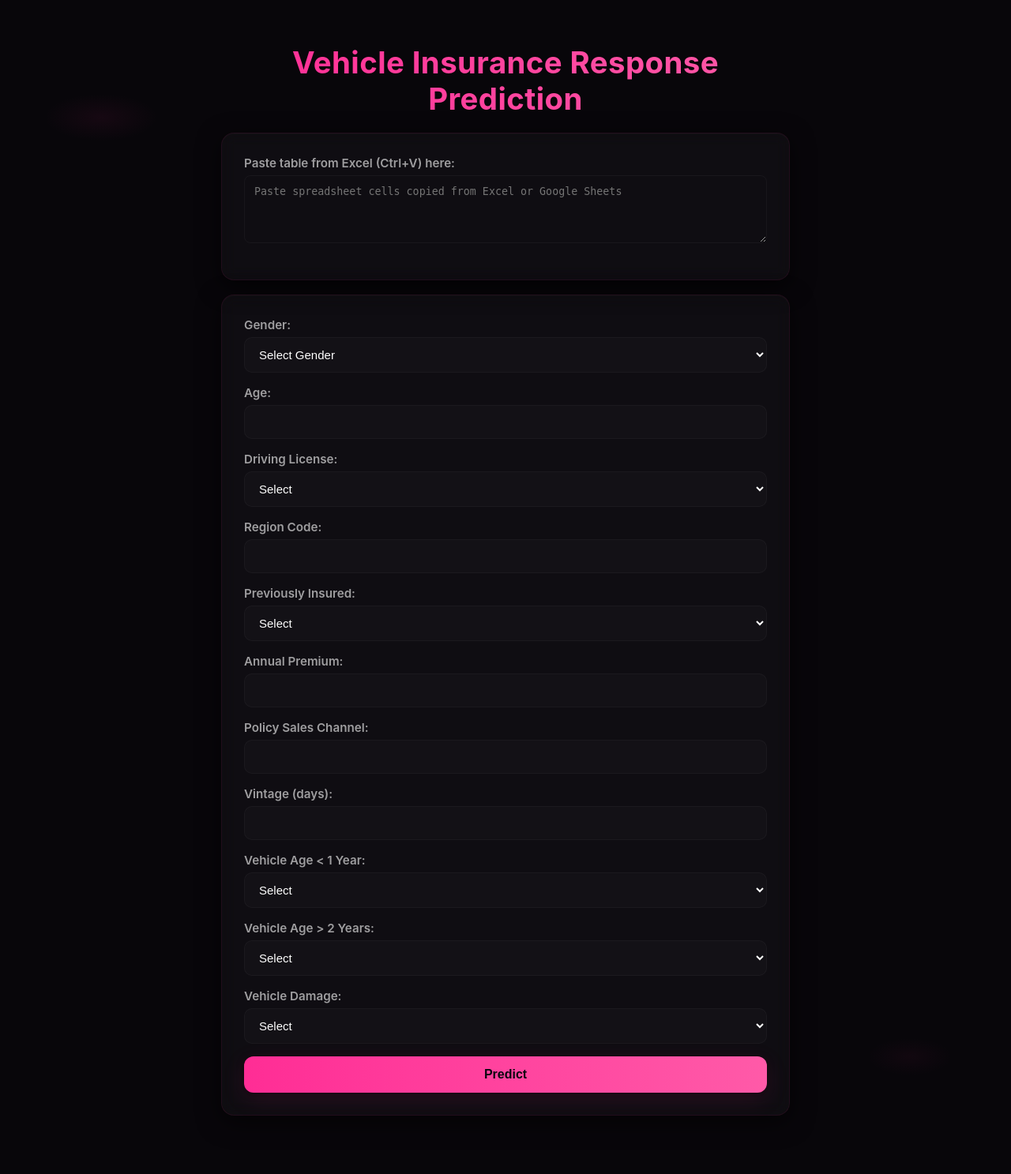
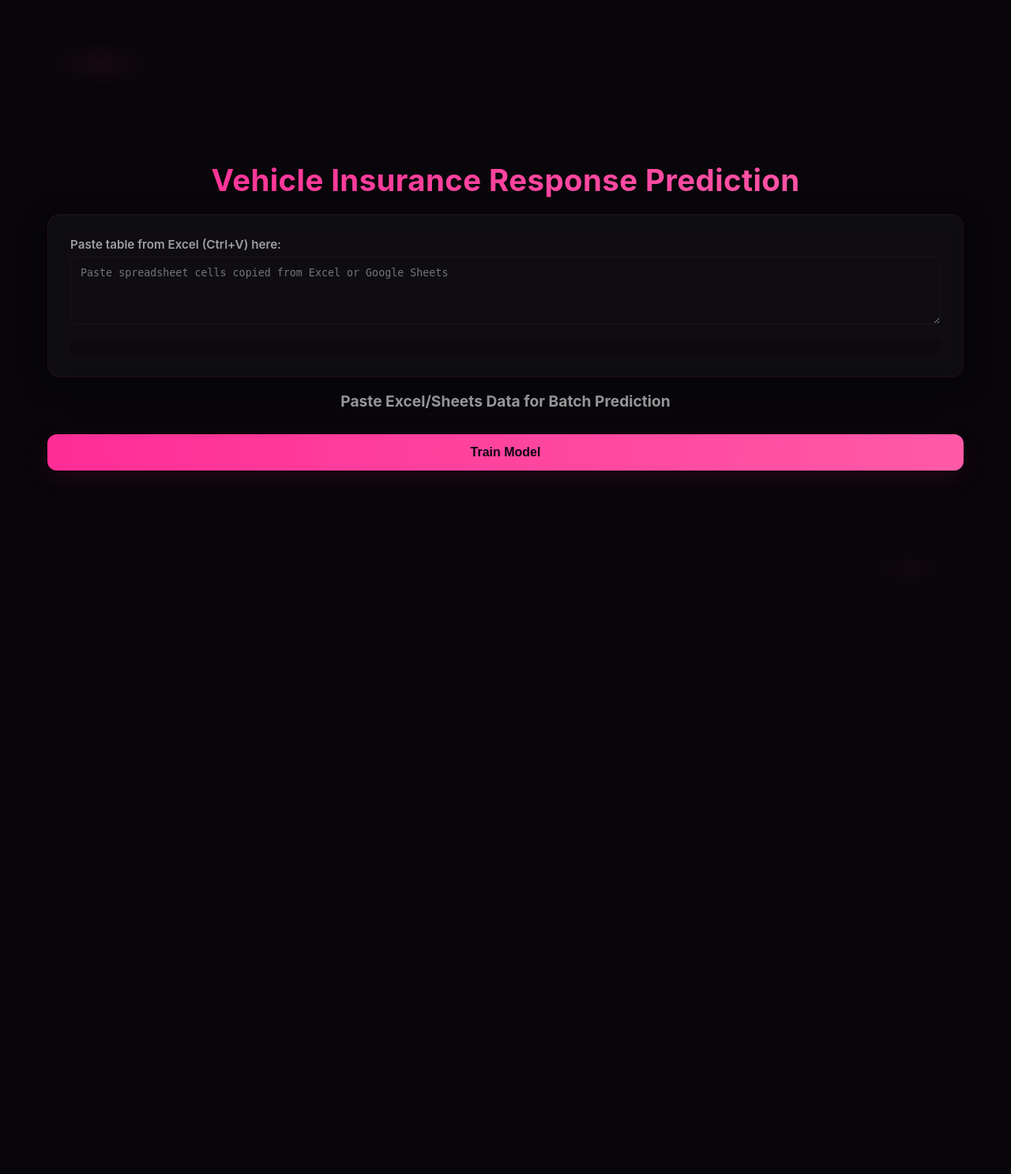
Before and after one commit to yosantosh/MLops-7-Project, a FastAPI app: page / in a window 1280 px wide. Shown: the whole page at 79% size. After the commit the page ends 605 px from the top, so only its background shows below. Run offline with FastAPI, Linux system fonts and the light colour scheme; parts of the project's set-up code (start-up, migrations or seed data) failed here and were passed over.

Commit message:
Frontend bugs are fixed

```diff
--- a/app.py
+++ b/app.py
@@ -99,6 +99,95 @@ async def trainRouteClient():
     except Exception as e:
         return Response(f"Error Occurred! {e}")
 
+# Route to run demo.py file with real-time logging
+@app.get("/run-demo")
+async def runDemo():
+    """
+    Endpoint to run the demo.py file for model training with real-time logging.
+    """
+    try:
+        import subprocess
+        import sys
+        import asyncio
+        from fastapi.responses import StreamingResponse
+        import logging
+
+        async def generate_logs():
+            try:
+                logging.info("Starting subprocess for demo.py")
+                # Create a queue to store log messages
+                queue = asyncio.Queue()
+
+                # Start the process
+                process = await asyncio.create_subprocess_exec(
+                    sys.executable, "demo.py",
+                    stdout=asyncio.subprocess.PIPE,
+                    stderr=asyncio.subprocess.PIPE,
+                    cwd="."
+                )
+                logging.info(f"Subprocess started with PID: {process.pid}")
+
+                # Send initial status
+                yield f"data: {{\"type\": \"status\", \"message\": \"Starting model training...\"}}\n\n"
+
+                # Function to read a stream and put lines into the queue
+                async def read_stream(stream, stream_type):
+                    while True:
+                        line = await stream.readline()
+                        if not line:
+                            break
+                        line_text = line.decode('utf-8').strip()
+                        if line_text:
+                            logging.info(f"[{stream_type}] {line_text}")
+                            # Put the formatted message into the queue
+                            await queue.put(f"data: {{\"type\": \"log\", \"stream\": \"{stream_type}\", \"message\": \"{line_text}\"}}\n\n")
+
+                # Create tasks for reading stdout and stderr
+                stdout_task = asyncio.create_task(read_stream(process.stdout, "stdout"))
+                stderr_task = asyncio.create_task(read_stream(process.stderr, "stderr"))
+
+                # Function to wait for streams to finish and signal completion
+                async def wait_for_streams():
+                    await asyncio.gather(stdout_task, stderr_task)
+                    await queue.put(None) # Signal that streams are done
+
+                # Start the waiter task
+                asyncio.create_task(wait_for_streams())
+
+                # Loop to yield messages from the queue
+                while True:
+                    message = await queue.get()
+                    if message is None:
+                        break
+                    yield message
+
+                # Wait for process to complete
+                return_code = await process.wait()
+                logging.info(f"Subprocess completed with return code: {return_code}")
+
+                if return_code == 0:
+                    yield f"data: {{\"type\": \"complete\", \"status\": \"success\", \"message\": \"Training completed successfully!\"}}\n\n"
+                else:
+                    yield f"data: {{\"type\": \"complete\", \"status\": \"error\", \"message\": \"Training failed with exit code {return_code}\"}}\n\n"
+
+            except Exception as e:
+                logging.error(f"Error in generate_logs: {str(e)}")
+                yield f"data: {{\"type\": \"error\", \"message\": \"Error: {str(e)}\"}}\n\n"
+
+        return StreamingResponse(
+            generate_logs(),
+            media_type="text/event-stream",
+            headers={
+                "Cache-Control": "no-cache",
+                "Connection": "keep-alive",
+                "Access-Control-Allow-Origin": "*",
+            }
+        )
+
+    except Exception as e:
+        logging.error(f"Error setting up training: {str(e)}")
+        return {"status": "error", "message": f"Error setting up training: {str(e)}"}
+
 # Route to handle form submission and make predictions
 @app.post("/")
 async def predictRouteClient(request: Request):
@@ -138,7 +227,7 @@ async def predictRouteClient(request: Request):
             label = mapping.get(int(value), 'no')
         except Exception:
             label = 'no'
-        status = "Response-Yes" if str(label).lower() == 'yes' else "Response-No"
+        status = "Yes" if str(label).lower() == 'yes' else "No"
 
         # Render the same HTML page with the prediction result
         return templates.TemplateResponse(
@@ -180,7 +269,7 @@ async def predict_api(request: Request):
             label = mapping.get(int(value), 'no')
         except Exception:
             label = 'no'
-        status = "Response-Yes" if str(label).lower() == 'yes' else "Response-No"
+        status = "Yes" if str(label).lower() == 'yes' else "No"
 
         return {"prediction": status}
 
@@ -292,7 +381,7 @@ async def predict_batch(request: Request):
                 lab = mapping.get(int(v), 'no')
             except Exception:
                 lab = 'no'
-            statuses.append("Response-Yes" if str(lab).lower() == 'yes' else "Response-No")
+            statuses.append("Yes" if str(lab).lower() == 'yes' else "No")
 
         if body.get("debug", False):
             return {"predictions": statuses, "debug": sample}
--- a/src/entity/estimator.py
+++ b/src/entity/estimator.py
@@ -9,8 +9,8 @@ from src.logger import logging
 
 class TargetValueMapping:
     def __init__(self):
-        self.yes:int = 0
-        self.no:int = 1
+        self.yes:int = 1
+        self.no:int = 0
     def _asdict(self):
         return self.__dict__
     def reverse_mapping(self):
--- a/static/css/style.css
+++ b/static/css/style.css
@@ -6,120 +6,287 @@
     box-sizing: border-box;
 }
 
-:root{
-    --bg:#08060a;
-    --panel: rgba(255,255,255,0.03);
-    --panel-border: rgba(255,45,149,0.08);
+:root {
+    --bg: #08060a;
+    --panel: rgba(255, 255, 255, 0.03);
+    --panel-border: rgba(255, 45, 149, 0.08);
     --accent: #ff2d95;
     --accent-2: #ff5aa8;
-    --muted: rgba(255,255,255,0.6);
-    --input-bg: rgba(255,255,255,0.02);
+    --muted: rgba(255, 255, 255, 0.6);
+    --input-bg: rgba(255, 255, 255, 0.02);
 }
 
-body{
+body {
     font-family: Inter, 'Segoe UI', system-ui, -apple-system, Roboto, 'Helvetica Neue', Arial;
-    background: radial-gradient(1200px 500px at 10% 10%, rgba(255,45,149,0.06), transparent 6%),
-                            radial-gradient(900px 400px at 90% 90%, rgba(255,45,149,0.04), transparent 6%),
-                            var(--bg);
-    min-height:100vh;
-    display:flex;
-    align-items:center;
-    justify-content:center;
-    padding:36px;
-    color:var(--muted);
+    background: radial-gradient(1200px 500px at 10% 10%, rgba(255, 45, 149, 0.06), transparent 6%),
+        radial-gradient(900px 400px at 90% 90%, rgba(255, 45, 149, 0.04), transparent 6%),
+        var(--bg);
+    min-height: 100vh;
+    display: flex;
+    align-items: center;
+    justify-content: center;
+    padding: 36px;
+    color: var(--muted);
 }
 
-.container{
-    width:100%;
-    max-width:760px;
-    text-align:center;
-    padding:20px;
+.container {
+    width: 100%;
+    max-width: 1200px;
+    /* Much wider for table */
+    text-align: center;
+    padding: 20px;
 }
 
-h1{
-    color:#fff;
-    font-size:2.4rem;
-    margin-bottom:20px;
-    letter-spacing:0.4px;
-    background: linear-gradient(90deg,var(--accent),var(--accent-2));
-    -webkit-background-clip:text;
-    background-clip:text;
-    color:transparent;
+h1 {
+    color: #fff;
+    font-size: 2.4rem;
+    margin-bottom: 20px;
+    letter-spacing: 0.4px;
+    background: linear-gradient(90deg, var(--accent), var(--accent-2));
+    -webkit-background-clip: text;
+    background-clip: text;
+    color: transparent;
 }
 
-.glass-form, .glass-card{
+.glass-form,
+.glass-card {
     background: var(--panel);
     border: 1px solid var(--panel-border);
-    border-radius:16px;
-    padding:28px;
+    border-radius: 16px;
+    padding: 28px;
     backdrop-filter: blur(10px) saturate(120%);
-    box-shadow: 0 8px 30px rgba(0,0,0,0.6), inset 0 1px 0 rgba(255,255,255,0.02);
-    margin-bottom:18px;
+    box-shadow: 0 8px 30px rgba(0, 0, 0, 0.6), inset 0 1px 0 rgba(255, 255, 255, 0.02);
+    margin-bottom: 18px;
 }
 
-.form-group{margin-bottom:16px; text-align:left}
-
-label{display:block; color:var(--muted); margin-bottom:6px; font-weight:600; font-size:0.95rem}
-
-input, select{
-    width:100%;
-    padding:12px 14px;
-    border-radius:10px;
-    border:1px solid rgba(255,255,255,0.03);
-    background:var(--input-bg);
-    color:#fff;
-    font-size:15px;
-    transition:box-shadow .18s, border-color .18s, transform .18s;
+/* Ensure table container has horizontal scroll if needed */
+#paste-preview {
+    width: 100%;
+    overflow-x: auto;
+    -webkit-overflow-scrolling: touch;
+    margin-top: 14px;
+    border-radius: 8px;
+    background: rgba(0, 0, 0, 0.2);
+    padding: 10px;
 }
 
-input::placeholder{color: rgba(255,255,255,0.35)}
+.form-group {
+    margin-bottom: 16px;
+    text-align: left
+}
 
-input:focus, select:focus{
-    outline:none;
-    border-color: rgba(255,45,149,0.5);
-    box-shadow: 0 6px 24px rgba(255,45,149,0.06), 0 0 10px rgba(255,45,149,0.08);
+label {
+    display: block;
+    color: var(--muted);
+    margin-bottom: 6px;
+    font-weight: 600;
+    font-size: 0.95rem
+}
+
+input,
+select {
+    width: 100%;
+    padding: 12px 14px;
+    border-radius: 10px;
+    border: 1px solid rgba(255, 255, 255, 0.03);
+    background: var(--input-bg);
+    color: #fff;
+    font-size: 15px;
+    transition: box-shadow .18s, border-color .18s, transform .18s;
+}
+
+input::placeholder {
+    color: rgba(255, 255, 255, 0.35)
+}
+
+input:focus,
+select:focus {
+    outline: none;
+    border-color: rgba(255, 45, 149, 0.5);
+    box-shadow: 0 6px 24px rgba(255, 45, 149, 0.06), 0 0 10px rgba(255, 45, 149, 0.08);
     transform: translateY(-1px);
 }
 
-.submit-btn{
-    width:100%;
-    padding:14px;
-    border-radius:12px;
+.submit-btn {
+    width: 100%;
+    padding: 14px;
+    border-radius: 12px;
     border: none;
-    cursor:pointer;
-    font-weight:700;
-    font-size:16px;
-    color:#0b0710;
-    background: linear-gradient(90deg,var(--accent),var(--accent-2));
-    box-shadow: 0 8px 30px rgba(255,45,149,0.12), 0 2px 8px rgba(0,0,0,0.6);
+    cursor: pointer;
+    font-weight: 700;
+    font-size: 16px;
+    color: #0b0710;
+    background: linear-gradient(90deg, var(--accent), var(--accent-2));
+    box-shadow: 0 8px 30px rgba(255, 45, 149, 0.12), 0 2px 8px rgba(0, 0, 0, 0.6);
     transition: transform .18s ease, box-shadow .18s ease;
 }
 
-.submit-btn:hover{
+.submit-btn:hover {
     transform: translateY(-3px);
-    box-shadow: 0 12px 36px rgba(255,45,149,0.16), 0 4px 12px rgba(0,0,0,0.6);
+    box-shadow: 0 12px 36px rgba(255, 45, 149, 0.16), 0 4px 12px rgba(0, 0, 0, 0.6);
 }
 
-.result h2{color:#fff; margin-bottom:8px}
-.result p{color:#ffd6ea; font-weight:600}
+.result h2 {
+    color: #fff;
+    margin-bottom: 8px
+}
+
+.result p {
+    color: #ffd6ea;
+    font-weight: 600
+}
 
 /* accent outline for focused cards */
-.glass-card{
-    position:relative;
-}
-.glass-card::after{
-    content:''; position:absolute; inset:0; border-radius:16px; pointer-events:none;
-    box-shadow: 0 0 60px rgba(255,45,149,0.06) inset;
+.glass-card {
+    position: relative;
 }
 
-@media (max-width:768px){
-    .container{padding:12px}
-    h1{font-size:1.8rem}
-    .glass-form, .glass-card{padding:18px}
+.glass-card::after {
+    content: '';
+    position: absolute;
+    inset: 0;
+    border-radius: 16px;
+    pointer-events: none;
+    box-shadow: 0 0 60px rgba(255, 45, 149, 0.06) inset;
+}
+
+@media (max-width:768px) {
+    .container {
+        padding: 12px
+    }
+
+    h1 {
+        font-size: 1.8rem
+    }
+
+    .glass-form,
+    .glass-card {
+        padding: 18px
+    }
 }
 
 /* Preview table styles */
-.preview-table{width:100%; border-collapse:collapse; margin-top:10px}
-.preview-table th, .preview-table td{padding:8px 10px; border-bottom:1px solid rgba(255,255,255,0.03); text-align:left; font-size:14px}
-.preview-table thead th{color:#ffd9ee; font-weight:700}
-.preview-actions{margin-top:12px; display:flex; justify-content:flex-start}
+/* Preview table styles */
+.preview-table {
+    width: 100%;
+    border-collapse: separate;
+    border-spacing: 0;
+    margin-top: 0;
+    white-space: nowrap;
+}
+
+.preview-table th,
+.preview-table td {
+    padding: 12px 16px;
+    border-bottom: 1px solid rgba(255, 255, 255, 0.06);
+    text-align: left;
+    font-size: 14px;
+}
+
+.preview-table thead th {
+    color: #ffd9ee;
+    font-weight: 700;
+    background: rgba(8, 6, 10, 0.95);
+    position: sticky;
+    top: 0;
+    z-index: 10;
+    border-bottom: 2px solid var(--accent);
+}
+
+.preview-actions {
+    margin-top: 20px;
+    display: flex;
+    justify-content: center;
+    gap: 16px;
+}
+
+/* Simple Training Modal Styles */
+.training-modal {
+    position: fixed;
+    top: 0;
+    left: 0;
+    width: 100%;
+    height: 100%;
+    background: rgba(8, 6, 10, 0.8);
+    backdrop-filter: blur(8px);
+    display: flex;
+    align-items: center;
+    justify-content: center;
+    z-index: 1000;
+    opacity: 0;
+    visibility: hidden;
+    transition: all 0.3s ease;
+}
+
+.training-modal.show {
+    opacity: 1;
+    visibility: visible;
+}
+
+.training-modal-content {
+    background: var(--panel);
+    border: 1px solid var(--panel-border);
+    border-radius: 16px;
+    padding: 24px;
+    max-width: 800px;
+    width: 90%;
+    max-height: 80vh;
+    display: flex;
+    flex-direction: column;
+    backdrop-filter: blur(15px) saturate(120%);
+    box-shadow: 0 20px 60px rgba(0, 0, 0, 0.8);
+}
+
+.training-modal-header {
+    margin-bottom: 16px;
+    text-align: center;
+}
+
+.training-modal-header h2 {
+    color: #fff;
+    font-size: 1.5rem;
+    margin-bottom: 4px;
+}
+
+.training-modal-header p {
+    color: var(--muted);
+    font-size: 0.9rem;
+}
+
+.training-logs {
+    background: #000;
+    border: 1px solid #333;
+    border-radius: 8px;
+    padding: 16px;
+    flex: 1;
+    overflow-y: auto;
+    font-family: 'Courier New', monospace;
+    font-size: 14px;
+    line-height: 1.4;
+    white-space: pre-wrap;
+    word-wrap: break-word;
+}
+
+.log-entry {
+    margin-bottom: 4px;
+    color: #00ff88;
+}
+
+.close-modal-btn {
+    background: var(--accent);
+    border: none;
+    color: #000;
+    padding: 10px 20px;
+    border-radius: 8px;
+    cursor: pointer;
+    font-size: 0.9rem;
+    font-weight: 600;
+    margin-top: 16px;
+    align-self: center;
+    transition: all 0.2s ease;
+}
+
+.close-modal-btn:hover {
+    background: var(--accent-2);
+    transform: translateY(-1px);
+}
--- a/static/js/batch.js
+++ b/static/js/batch.js
@@ -160,4 +160,91 @@ document.addEventListener('DOMContentLoaded', ()=>{
             }
         });
     }
+
+    // Simple training modal functionality
+    let eventSource = null;
+
+    function showTrainingModal() {
+        const modal = document.getElementById('training-modal');
+        modal.classList.add('show');
+        document.body.style.overflow = 'hidden';
+        document.getElementById('training-logs').innerHTML = '<div class="log-entry">$ python demo.py</div>';
+    }
+
+    function hideTrainingModal() {
+        const modal = document.getElementById('training-modal');
+        modal.classList.remove('show');
+        document.body.style.overflow = 'auto';
+
+        if (eventSource) {
+            eventSource.close();
+            eventSource = null;
+        }
+    }
+
+    function addLogLine(message) {
+        const logsDiv = document.getElementById('training-logs');
+        const logEntry = document.createElement('div');
+        logEntry.className = 'log-entry';
+        logEntry.textContent = message;
+        logsDiv.appendChild(logEntry);
+        logsDiv.scrollTop = logsDiv.scrollHeight;
+    }
+
+    function startTraining() {
+        if (eventSource) {
+            eventSource.close();
+        }
+
+        eventSource = new EventSource('/run-demo');
+
+        eventSource.onmessage = function(event) {
+            try {
+                const data = JSON.parse(event.data);
+
+                if (data.type === 'log') {
+                    addLogLine(data.message);
+                } else if (data.type === 'complete') {
+                    addLogLine(data.message);
+                    if (data.status === 'success') {
+                        addLogLine('✅ Training completed successfully!');
+                    } else {
+                        addLogLine('❌ Training failed: ' + data.message);
+                    }
+                } else if (data.type === 'error') {
+                    addLogLine('❌ Error: ' + data.message);
+                }
+            } catch (e) {
+                addLogLine('Raw output: ' + event.data);
+            }
+        };
+
+        eventSource.onerror = function(event) {
+            addLogLine('❌ Connection error');
+            eventSource.close();
+            eventSource = null;
+        };
+    }
+
+    // Add event listener for the Train Model button
+    const trainModelBtn = document.getElementById('train-model-btn');
+    if (trainModelBtn) {
+        trainModelBtn.addEventListener('click', () => {
+            showTrainingModal();
+            startTraining();
+        });
+    }
+
+    // Close modal functionality
+    const closeModalBtn = document.getElementById('close-modal-btn');
+    if (closeModalBtn) {
+        closeModalBtn.addEventListener('click', hideTrainingModal);
+    }
+
+    // Close modal when clicking outside
+    document.getElementById('training-modal').addEventListener('click', (e) => {
+        if (e.target.id === 'training-modal') {
+            hideTrainingModal();
+        }
+    });
 });
--- a/templates/vehicledata.html
+++ b/templates/vehicledata.html
@@ -16,77 +16,10 @@
             <div id="paste-preview" style="margin-top:14px;"></div>
         </div>
 
-        <form method="post" class="glass-form">
-            <div class="form-group">
-                <label for="Gender">Gender:</label>
-                <select name="Gender" id="Gender" required>
-                    <option value="">Select Gender</option>
-                    <option value="0">Female</option>
-                    <option value="1">Male</option>
-                </select>
-            </div>
-            <div class="form-group">
-                <label for="Age">Age:</label>
-                <input type="number" name="Age" id="Age" min="18" max="100" required>
-            </div>
-            <div class="form-group">
-                <label for="Driving_License">Driving License:</label>
-                <select name="Driving_License" id="Driving_License" required>
-                    <option value="">Select</option>
-                    <option value="0">No</option>
-                    <option value="1">Yes</option>
-                </select>
-            </div>
-            <div class="form-group">
-                <label for="Region_Code">Region Code:</label>
-                <input type="number" name="Region_Code" id="Region_Code" step="0.01" required>
-            </div>
-            <div class="form-group">
-                <label for="Previously_Insured">Previously Insured:</label>
-                <select name="Previously_Insured" id="Previously_Insured" required>
-                    <option value="">Select</option>
-                    <option value="0">No</option>
-                    <option value="1">Yes</option>
-                </select>
-            </div>
-            <div class="form-group">
-                <label for="Annual_Premium">Annual Premium:</label>
-                <input type="number" name="Annual_Premium" id="Annual_Premium" step="0.01" required>
-            </div>
-            <div class="form-group">
-                <label for="Policy_Sales_Channel">Policy Sales Channel:</label>
-                <input type="number" name="Policy_Sales_Channel" id="Policy_Sales_Channel" step="0.01" required>
-            </div>
-            <div class="form-group">
-                <label for="Vintage">Vintage (days):</label>
-                <input type="number" name="Vintage" id="Vintage" min="0" required>
-            </div>
-            <div class="form-group">
-                <label for="Vehicle_Age_lt_1_Year">Vehicle Age < 1 Year:</label>
-                <select name="Vehicle_Age_lt_1_Year" id="Vehicle_Age_lt_1_Year" required>
-                    <option value="">Select</option>
-                    <option value="0">No</option>
-                    <option value="1">Yes</option>
-                </select>
-            </div>
-            <div class="form-group">
-                <label for="Vehicle_Age_gt_2_Years">Vehicle Age > 2 Years:</label>
-                <select name="Vehicle_Age_gt_2_Years" id="Vehicle_Age_gt_2_Years" required>
-                    <option value="">Select</option>
-                    <option value="0">No</option>
-                    <option value="1">Yes</option>
-                </select>
-            </div>
-            <div class="form-group">
-                <label for="Vehicle_Damage_Yes">Vehicle Damage:</label>
-                <select name="Vehicle_Damage_Yes" id="Vehicle_Damage_Yes" required>
-                    <option value="">Select</option>
-                    <option value="0">No</option>
-                    <option value="1">Yes</option>
-                </select>
-            </div>
-            <button type="submit" class="submit-btn">Predict</button>
-        </form>
+        <!-- Manual form removed as per user request to focus on batch pasting -->
+        <h2 style="font-size: 1.2rem; color: var(--muted); margin-bottom: 20px;">Paste Excel/Sheets Data for Batch Prediction</h2>
+
+        <button id="train-model-btn" class="submit-btn" style="background-color: #4CAF50; margin-top: 10px;">Train Model</button>
         {% if context != "Rendering" %}
         <div class="result glass-card">
             <h2>Prediction Result</h2>
@@ -94,6 +27,23 @@
         </div>
         {% endif %}
     </div>
+
+    <!-- Simple Training Modal -->
+    <div id="training-modal" class="training-modal">
+        <div class="training-modal-content">
+            <div class="training-modal-header">
+                <h2>Model Training Logs</h2>
+                <p>Running demo.py...</p>
+            </div>
+
+            <div id="training-logs" class="training-logs" style="font-family: 'Courier New', monospace; font-size: 14px; color: #00ff88;">
+                <div class="log-entry">Starting training...</div>
+            </div>
+
+            <button id="close-modal-btn" class="close-modal-btn">Close</button>
+        </div>
+    </div>
+
     <script src="{{ url_for('static', path='js/batch.js') }}"></script>
 </body>
 </html>
```
Also changed, not shown: src/components/model_trainer.py (+10 -1 lines), static/css/overflow_fix.css (added, +12 -0 lines).
